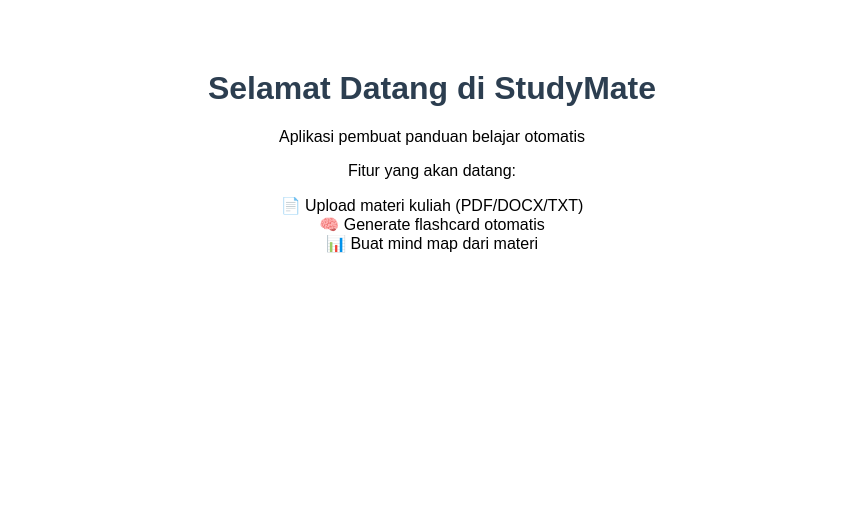
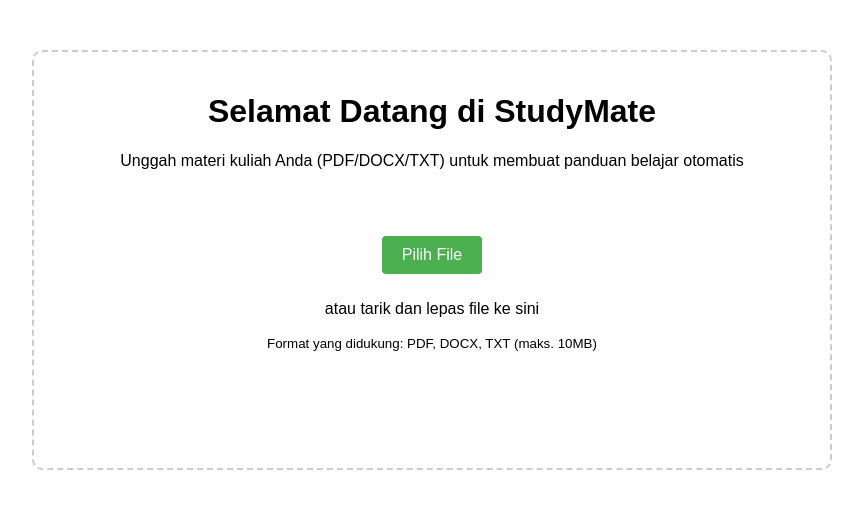
Before and after one commit to Audyari/StudyMate, a Flask app: page / in a window 1280 px wide. Shown: the top 509 px of the page, without its empty margins (208-1071 px from the left). Run offline with Flask 3, Linux system fonts and the light colour scheme.

Commit message:
fitur upload file.

```diff
--- a/app.py
+++ b/app.py
@@ -1,15 +1,48 @@
-from flask import Flask, render_template, request, jsonify
+from flask import Flask, render_template, request, jsonify, redirect, url_for
 import os
+from werkzeug.utils import secure_filename
 from dotenv import load_dotenv
 
 # Load environment variables
 load_dotenv()
 
 app = Flask(__name__)
+app.config['UPLOAD_FOLDER'] = 'uploads'
+app.config['ALLOWED_EXTENSIONS'] = {'pdf', 'docx', 'txt'}
+
+# Buat folder uploads jika belum ada
+os.makedirs(app.config['UPLOAD_FOLDER'], exist_ok=True)
+
+def allowed_file(filename):
+    return '.' in filename and \
+           filename.rsplit('.', 1)[1].lower() in app.config['ALLOWED_EXTENSIONS']
 
 @app.route('/')
 def home():
     return render_template('index.html')
 
+@app.route('/upload', methods=['POST'])
+def upload_file():
+    if 'file' not in request.files:
+        return jsonify({'error': 'Tidak ada file yang dipilih'}), 400
+
+    file = request.files['file']
+    if file.filename == '':
+        return jsonify({'error': 'Nama file kosong'}), 400
+
+    if file and allowed_file(file.filename):
+        filename = secure_filename(file.filename)
+        filepath = os.path.join(app.config['UPLOAD_FOLDER'], filename)
+        file.save(filepath)
+
+        # TODO: Tambahkan logika ekstraksi teks di sini
+        return jsonify({
+            'message': 'File berhasil diupload',
+            'filename': filename,
+            'filepath': filepath
+        })
+
+    return jsonify({'error': 'Format file tidak didukung'}), 400
+
 if __name__ == '__main__':
     app.run(debug=True)
--- a/templates/index.html
+++ b/templates/index.html
@@ -11,23 +11,156 @@
             text-align: center;
         }
         .container {
-            margin-top: 50px;
+            margin-top: 30px;
+            padding: 20px;
+            border: 2px dashed #ccc;
+            border-radius: 10px;
         }
-        h1 {
-            color: #2c3e50;
+        .upload-area {
+            padding: 40px;
+            cursor: pointer;
+        }
+        .upload-area:hover {
+            background-color: #f9f9f9;
+        }
+        #file-input {
+            display: none;
+        }
+        .btn {
+            background-color: #4CAF50;
+            color: white;
+            padding: 10px 20px;
+            border: none;
+            border-radius: 4px;
+            cursor: pointer;
+            font-size: 16px;
+            margin: 10px 0;
+        }
+        .btn:hover {
+            background-color: #45a049;
+        }
+        #status {
+            margin-top: 20px;
+            padding: 10px;
+            border-radius: 4px;
+        }
+        .success {
+            background-color: #dff0d8;
+            color: #3c763d;
+        }
+        .error {
+            background-color: #f2dede;
+            color: #a94442;
         }
     </style>
 </head>
 <body>
     <div class="container">
         <h1>Selamat Datang di StudyMate</h1>
-        <p>Aplikasi pembuat panduan belajar otomatis</p>
-        <p>Fitur yang akan datang:</p>
-        <ul style="list-style: none; padding: 0;">
-            <li>📄 Upload materi kuliah (PDF/DOCX/TXT)</li>
-            <li>🧠 Generate flashcard otomatis</li>
-            <li>📊 Buat mind map dari materi</li>
-        </ul>
+        <p>Unggah materi kuliah Anda (PDF/DOCX/TXT) untuk membuat panduan belajar otomatis</p>
+
+        <div class="upload-area" id="drop-area">
+            <input type="file" id="file-input" accept=".pdf,.docx,.txt">
+            <button class="btn" id="upload-btn">Pilih File</button>
+            <p>atau tarik dan lepas file ke sini</p>
+            <p><small>Format yang didukung: PDF, DOCX, TXT (maks. 10MB)</small></p>
+        </div>
+
+        <div id="status"></div>
     </div>
+
+    <script>
+        const dropArea = document.getElementById('drop-area');
+        const fileInput = document.getElementById('file-input');
+        const uploadBtn = document.getElementById('upload-btn');
+        const statusDiv = document.getElementById('status');
+
+        // Handle click on upload button
+        uploadBtn.addEventListener('click', () => fileInput.click());
+
+        // Handle file selection
+        fileInput.addEventListener('change', handleFiles);
+
+        // Prevent default drag behaviors
+        ['dragenter', 'dragover', 'dragleave', 'drop'].forEach(eventName => {
+            dropArea.addEventListener(eventName, preventDefaults, false);
+            document.body.addEventListener(eventName, preventDefaults, false);
+        });
+
+        // Highlight drop area when item is dragged over it
+        ['dragenter', 'dragover'].forEach(eventName => {
+            dropArea.addEventListener(eventName, highlight, false);
+        });
+
+        ['dragleave', 'drop'].forEach(eventName => {
+            dropArea.addEventListener(eventName, unhighlight, false);
+        });
+
+        // Handle dropped files
+        dropArea.addEventListener('drop', handleDrop, false);
+
+        function preventDefaults(e) {
+            e.preventDefault();
+            e.stopPropagation();
+        }
+
+        function highlight() {
+            dropArea.style.borderColor = '#4CAF50';
+            dropArea.style.backgroundColor = '#f0fff0';
+        }
+
+        function unhighlight() {
+            dropArea.style.borderColor = '#ccc';
+            dropArea.style.backgroundColor = '';
+        }
+
+        function handleDrop(e) {
+            const dt = e.dataTransfer;
+            const files = dt.files;
+            handleFiles({ target: { files } });
+        }
+
+        function handleFiles(e) {
+            const files = e.target.files;
+            if (files.length > 0) {
+                uploadFile(files[0]);
+            }
+        }
+
+
+        function uploadFile(file) {
+            const formData = new FormData();
+            formData.append('file', file);
+
+            // Show uploading status
+            statusDiv.textContent = 'Mengunggah file...';
+            statusDiv.className = '';
+            statusDiv.style.display = 'block';
+
+            fetch('/upload', {
+                method: 'POST',
+                body: formData
+            })
+            .then(response => response.json())
+            .then(data => {
+                if (data.error) {
+                    throw new Error(data.error);
+                }
+                statusDiv.textContent = 'File berhasil diupload: ' + data.filename;
+                statusDiv.className = 'success';
+
+                // Reset file input
+                fileInput.value = '';
+
+                // TODO: Handle response (e.g., show extracted text or next steps)
+                console.log('File uploaded:', data);
+            })
+            .catch(error => {
+                statusDiv.textContent = 'Error: ' + error.message;
+                statusDiv.className = 'error';
+                console.error('Error:', error);
+            });
+        }
+    </script>
 </body>
 </html>
```
